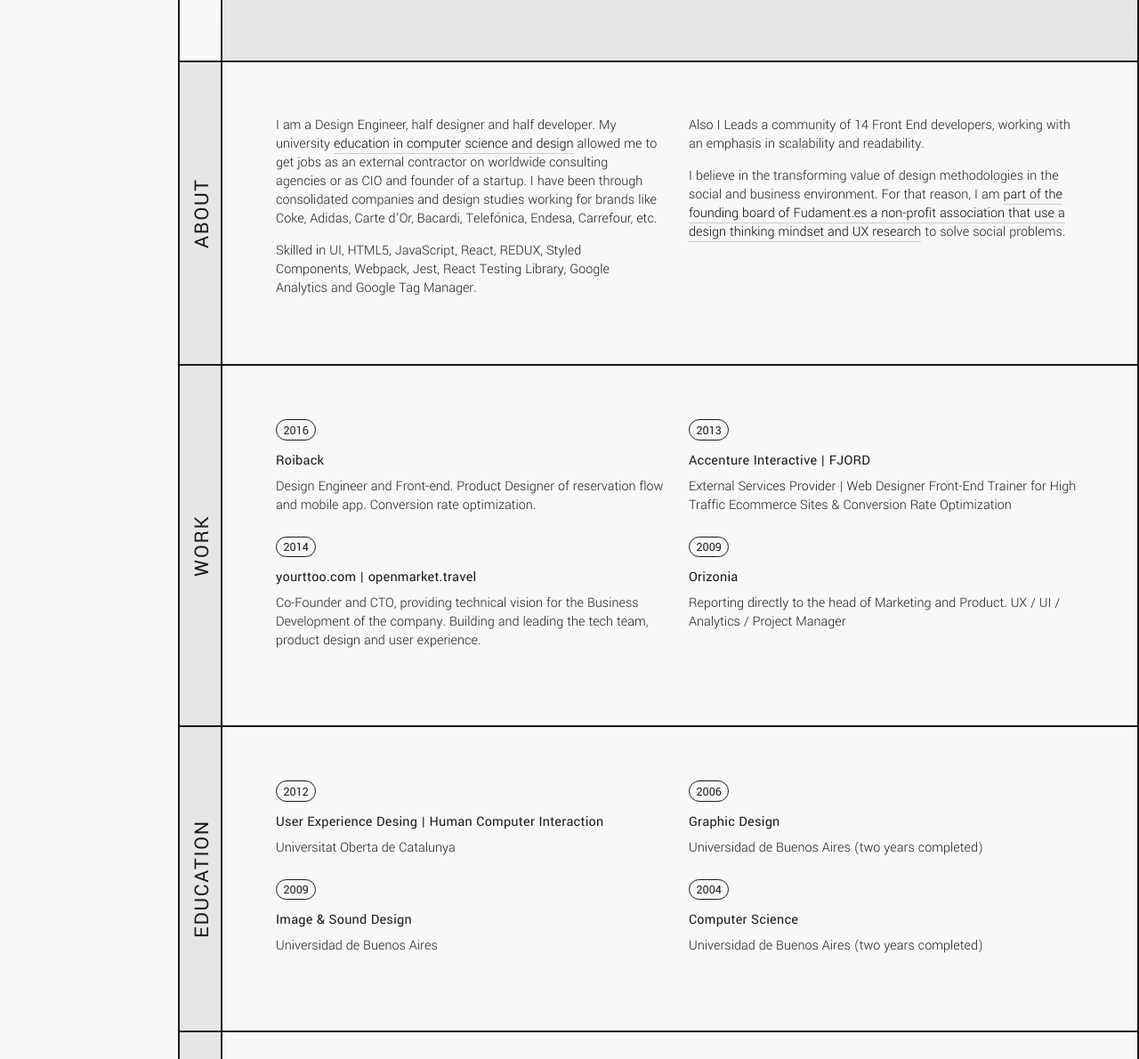
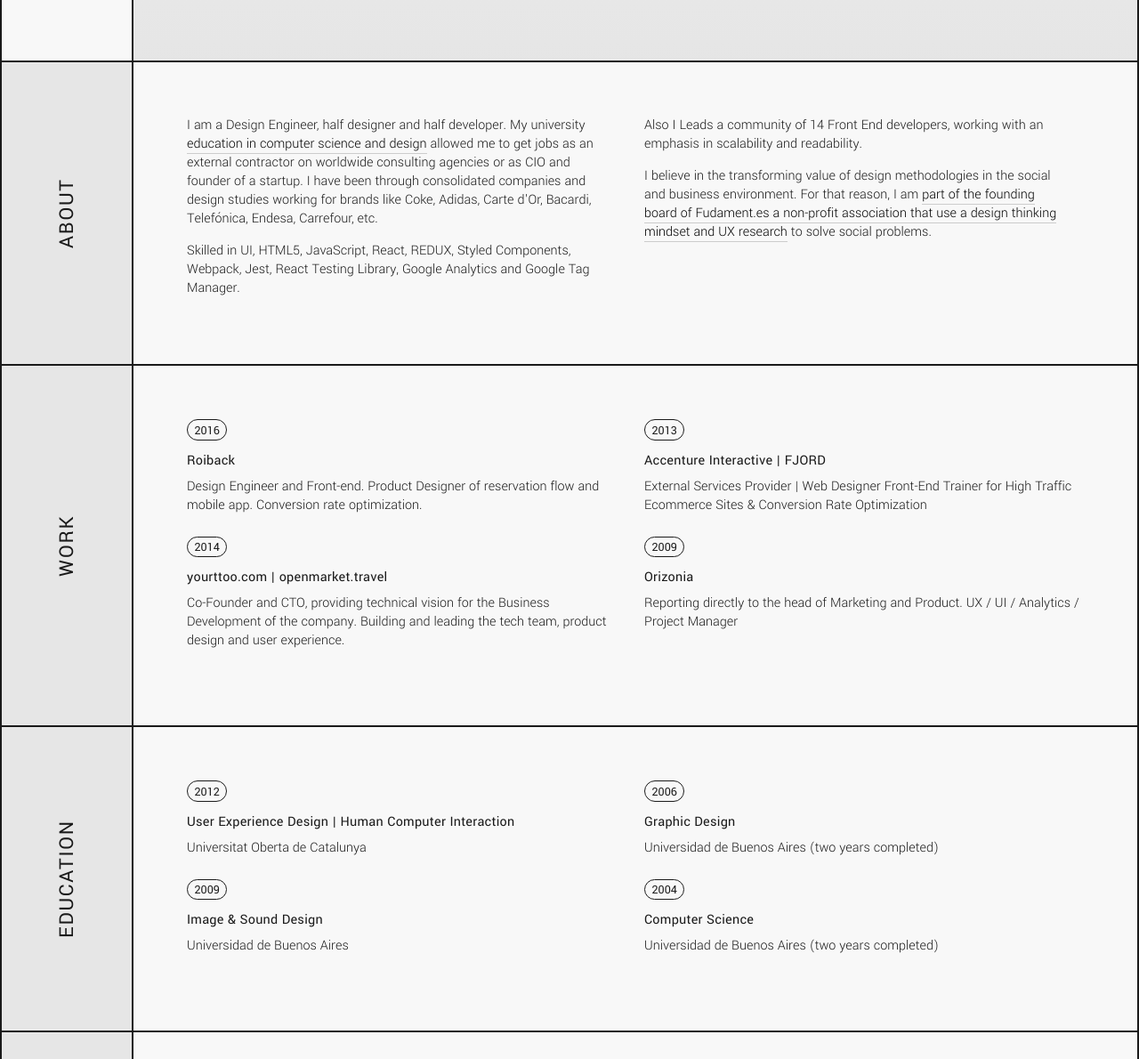
Before and after one commit to pableco/pablogrillo, a Next.js app: page / in a window 1280 px wide. Shown: the part 730-1920 px from the top of the page at 89% size. Built offline with nearby package versions, Linux system fonts and the light colour scheme.

Commit message:
fix(layout): remove margin and fix typo error

```diff
--- a/src/components/layout.styles.js
+++ b/src/components/layout.styles.js
@@ -2,7 +2,10 @@
 import mediaQueries from '../styles/mediaQueries.styles';
 
 const layoutConstants = {
-    columTitle: '5rem',
+    columTitleMobile: '5rem',
+    columTitleMobileL: '10rem',
+    columTitleLaptop: '15rem',
+    columTitleLaptopL: '20rem',
     titleHeight: '11rem',
 };
 
@@ -13,19 +16,20 @@
         height: 100%;
         padding: 0;
         position: relative;
+    `};
+`;
 
-        @media ${mediaQueries.mobileL} {
-            padding: 0 0 0 5rem;
-        }
+const MainCss = styled.main`
+    ${({ theme }) => css`
+        border-right: ${theme.borderM} solid ${theme.neutral900};
+    `};
+`;
 
-        @media ${mediaQueries.laptop} {
-            padding: 0 0 0 20rem;
-        }
-
-        @media ${mediaQueries.laptopL} {
-            padding-right: 20rem;
-        }
-    `};
+const Column = styled.div`
+    @media ${mediaQueries.tablet} {
+        min-width: 47%;
+        padding: 0 3% 0 0;
+    }
 `;
 
 const HeaderCss = styled.div`
@@ -34,7 +38,21 @@
         border-bottom: ${theme.borderM} solid ${theme.neutral900};
         display: grid;
         grid-auto-flow: row;
-        grid-template-columns: ${layoutConstants.columTitle} auto;
+
+        grid-template-columns: ${layoutConstants.columTitleMobile} auto;
+
+        @media ${mediaQueries.mobileL} {
+            grid-template-columns: ${layoutConstants.columTitleMobileL} auto;
+        }
+
+        @media ${mediaQueries.laptop} {
+            grid-template-columns: ${layoutConstants.columTitleLaptop} auto;
+        }
+
+        @media ${mediaQueries.laptopL} {
+            grid-template-columns: ${layoutConstants.columTitleLaptopL} auto;
+        }
+
         grid-template-rows: auto;
         height: 100vh;
         justify-content: stretch;
@@ -77,23 +95,23 @@
     `};
 `;
 
-const Column = styled.div`
-    @media ${mediaQueries.tablet} {
-        min-width: 47%;
-        padding: 0 3% 0 0;
-    }
-`;
-
-const MainCss = styled.main`
-    ${({ theme }) => css`
-        border-right: ${theme.borderM} solid ${theme.neutral900};
-    `};
-`;
-
 const SectionWrapperCss = styled.section`
     ${({ theme }) => css`
         display: grid;
-        grid-template: auto 1fr / ${layoutConstants.columTitle} 1fr;
+        grid-template: auto 1fr / ${layoutConstants.columTitleMobile} 1fr;
+
+        @media ${mediaQueries.mobileL} {
+            grid-template-columns: ${layoutConstants.columTitleMobileL} auto;
+        }
+
+        @media ${mediaQueries.laptop} {
+            grid-template-columns: ${layoutConstants.columTitleLaptop} auto;
+        }
+
+        @media ${mediaQueries.laptopL} {
+            grid-template-columns: ${layoutConstants.columTitleLaptopL} auto;
+        }
+
         border-bottom: ${theme.borderM} solid ${theme.neutral900};
     `};
 `;
@@ -104,10 +122,8 @@
         background: ${theme.neutral100};
         border: ${theme.borderM} solid ${theme.neutral900};
         border-width: 0 ${theme.borderM} 0 ${theme.borderM};
-
-        @media ${mediaQueries.tablet} {
-            display: flex;
-        }
+        display: flex;
+        justify-content: space-evenly;
 
         h3 {
             line-height: ${layoutConstants.columTitle};
--- a/src/icons/index.js
+++ b/src/icons/index.js
@@ -43,27 +43,8 @@
         height: ${theme.iconsSizeML};
         margin: 0 auto;
         opacity: ${visible ? 1 : 0};
-        position: absolute;
-        top: 80vh;
         transition: opacity ${theme.animationTimeM} ease-in-out;
         width: ${theme.iconsSizeML};
-        left: calc(50% );
-
-        @media ${mediaQueries.mobileL} {
-            left: calc(50% + 2.5rem + ${theme.iconsSizeML} / 2);
-        }
-
-        @media ${mediaQueries.mobileL} {
-            left: calc(50% + 2.5rem + ${theme.iconsSizeML} / 2);
-        }
-
-        @media ${mediaQueries.laptop} {
-            left: calc(50% + 10rem  + ${theme.iconsSizeML} / 2);
-        }
-
-        @media ${mediaQueries.laptopL} {
-            left: calc(50% + ${theme.iconsSizeML} / 2);
-        }
     `};
 `;
 
--- a/src/pages/index.js
+++ b/src/pages/index.js
@@ -74,14 +74,14 @@
                 <ContentColumnTitle>
                     <Typo.Name>{name}</Typo.Name>
                     <Typo.Title>{title}</Typo.Title>
+                    <Icons.WrapperDown ref={arrowEl} visible={showArrowHeight}>
+                        <UseAnimations
+                            size={28}
+                            animation={arrowDown}
+                            loop={showArrowHeight} />
+                    </Icons.WrapperDown>
                 </ContentColumnTitle>
             </HeaderCss>
-            <Icons.WrapperDown ref={arrowEl} visible={showArrowHeight}>
-                <UseAnimations
-                    size={28}
-                    animation={arrowDown}
-                    loop={showArrowHeight} />
-            </Icons.WrapperDown>
             <MenuCss>
                 <li><a href="#about">About</a></li>
                 <li><a href="#work">Work</a></li>
@@ -162,7 +162,7 @@
                         <dl>
                             <Typo.YearCss>2012</Typo.YearCss>
                             <dd>
-                                <Typo.H4>User Experience Desing | Human Computer Interaction </Typo.H4>
+                                <Typo.H4>User Experience Design | Human Computer Interaction </Typo.H4>
                                 <Typo.P>Universitat Oberta de Catalunya </Typo.P>
                             </dd>
                             <Typo.YearCss>2009</Typo.YearCss>
```
Also changed, not shown: 1 other file (tests, documents, lock files or other folders).
